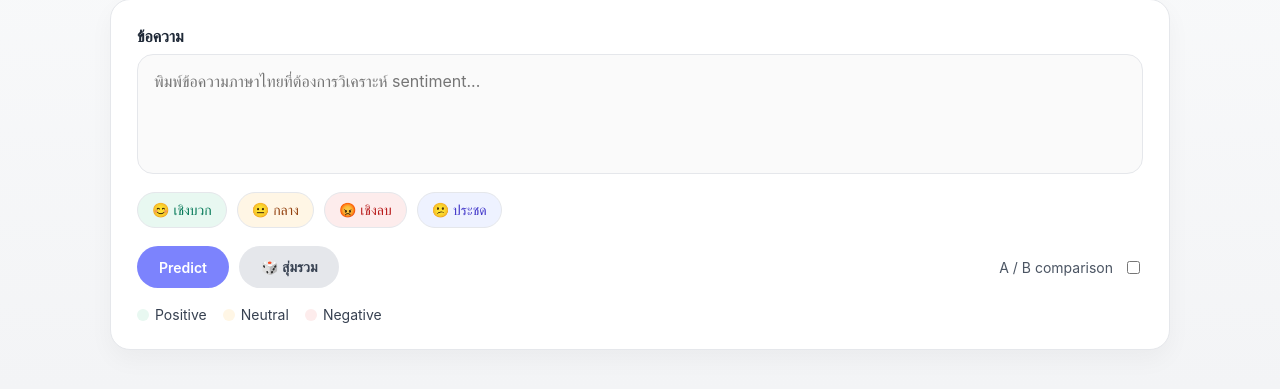
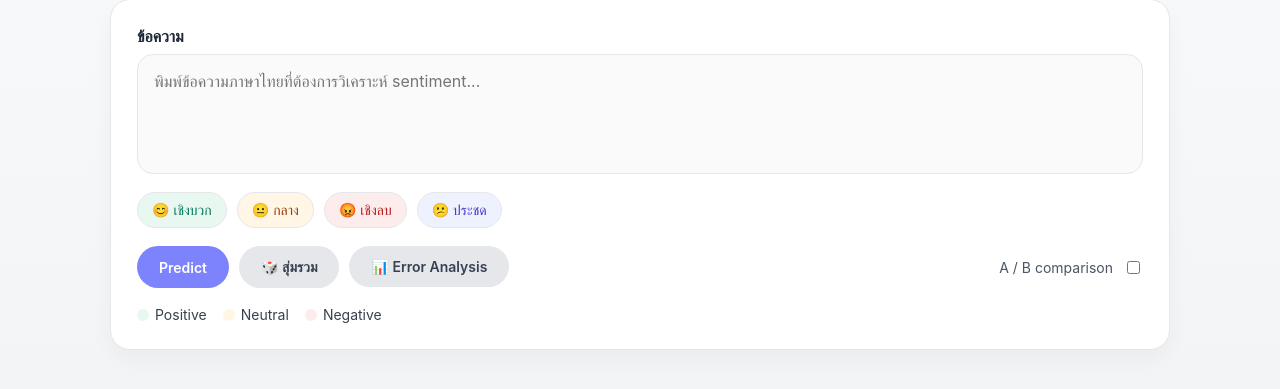
Before and after one commit to Yaowarat16/thai-sentiment-ml-2, a FastAPI app: page / in a window 1280 px wide. Shown: the part 136-525 px from the top of the page. Run offline with FastAPI, Linux system fonts and the light colour scheme; parts of the project's set-up code (start-up, migrations or seed data) failed here and were passed over.

Commit message:
Update index.html

```diff
--- a/app/templates/index.html
+++ b/app/templates/index.html
@@ -259,7 +259,17 @@ button.secondary{
 <div class="actions">
   <div class="left-actions">
     <button class="primary tooltip" data-tip="ส่งข้อความไปให้โมเดลวิเคราะห์" onclick="analyze()">Predict</button>
-    <button class="secondary tooltip" data-tip="สุ่มข้อความตัวอย่างทุกประเภท" onclick="setText(randomAny())">🎲 สุ่มรวม</button>
+
+    <button class="secondary tooltip" data-tip="สุ่มข้อความตัวอย่างทุกประเภท" onclick="setText(randomAny())">
+      🎲 สุ่มรวม
+    </button>
+
+    <!-- 🔗 ERROR PAGE BUTTON -->
+    <a href="/errors">
+      <button class="secondary tooltip" data-tip="ดูตัวอย่างที่โมเดลทำนายผิด">
+        📊 Error Analysis
+      </button>
+    </a>
   </div>
 
   <div class="toggle tooltip" data-tip="เปรียบเทียบผลลัพธ์จาก 2 โมเดล">
@@ -343,7 +353,6 @@ function render(el,d){
     </div>`;
 }
 
-
 async function analyze(){
   const text=document.getElementById("text").value;
   const ab=document.getElementById("abToggle").checked;
```
